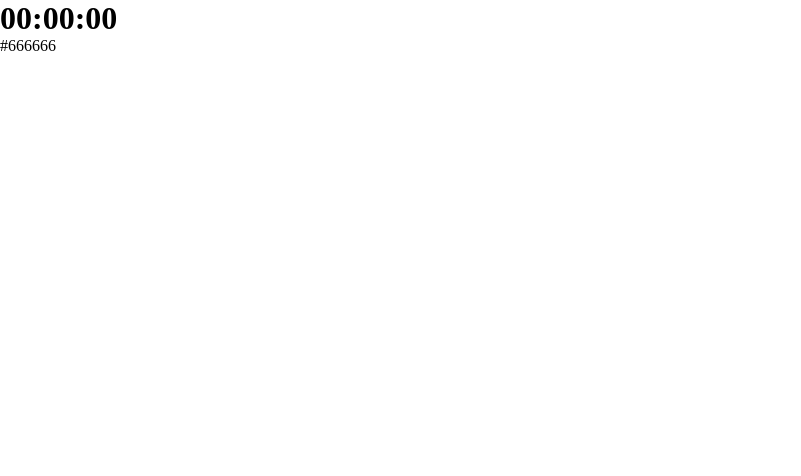
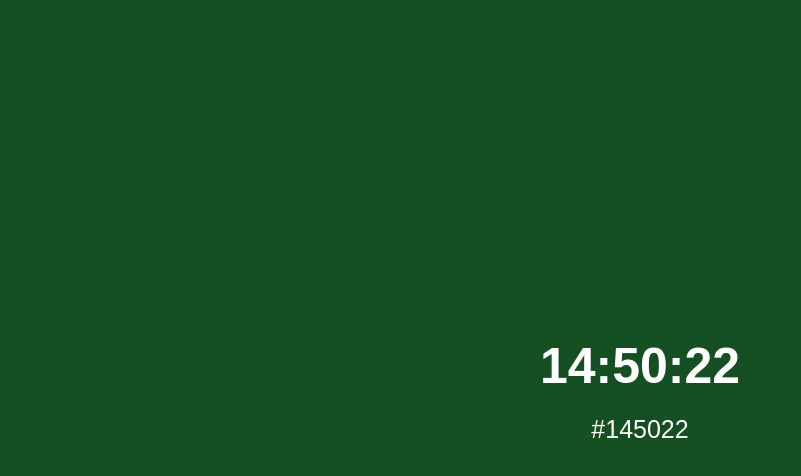
Before and after one commit to GurbanmyradowSerdar/real-time-color, a plain HTML site: page index.html in a window 1280 px wide. Shown: the whole page, without its empty margins (0-801 px from the left). Drawn offline with Linux system fonts and the light colour scheme.

Commit message:
created file readme.md

```diff
--- a/index.html
+++ b/index.html
@@ -4,22 +4,43 @@
     <meta charset="UTF-8" />
     <meta http-equiv="X-UA-Compatible" content="IE=edge" />
     <meta name="viewport" content="width=device-width, initial-scale=1.0" />
+    <link rel="shortcut icon" href="icon.ico" type="image/x-icon" />
     <title>Real Time</title>
     <style>
       * {
         margin: 0px;
         padding: 0px;
       }
+      body {
+        color: #fff;
+        font-family: Arial, "Helvetica Neue", Helvetica, sans-serif;
+      }
+      div {
+        display: flex;
+        justify-content: center;
+        align-items: center;
+        flex-direction: column;
+        min-height: 100vh;
+      }
+      h1 {
+        font-size: 50px;
+      }
+      p {
+        padding: 20px;
+        font-size: 25px;
+      }
     </style>
   </head>
   <body>
     <div>
       <h1 id="time">00:00:00</h1>
-      <p id="background">#666666</p>
+      <p id="background">#000000</p>
     </div>
     <script>
       let time = document.getElementById("time");
       let background = document.getElementById("background");
+      let body = document.body;
+      body.style.backgroundColor = "#000000";
       function changeTime() {
         let d = new Date();
         let h = d.getHours();
@@ -29,7 +50,11 @@
         if (m < 10) m = "0" + m;
         if (s < 10) s = "0" + s;
         time.innerHTML = h + ":" + m + ":" + s;
+        let bc = "#" + h + "" + m + "" + s;
+        background.innerHTML = bc;
+        body.style.backgroundColor = bc;
       }
+      setInterval(changeTime, 1000);
     </script>
   </body>
 </html>
```
Also changed, not shown: icon.ico (added), 1 other file.
